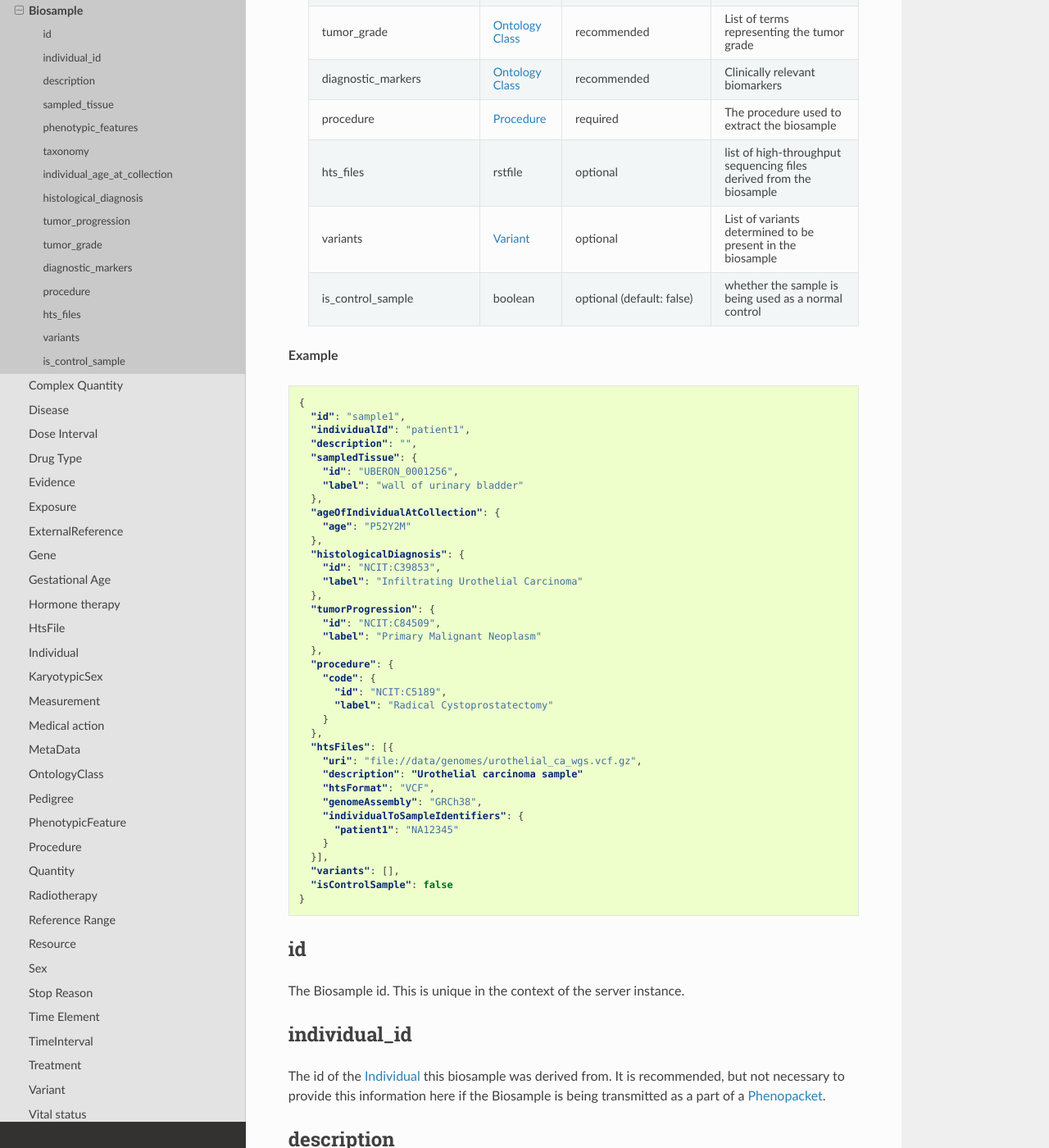
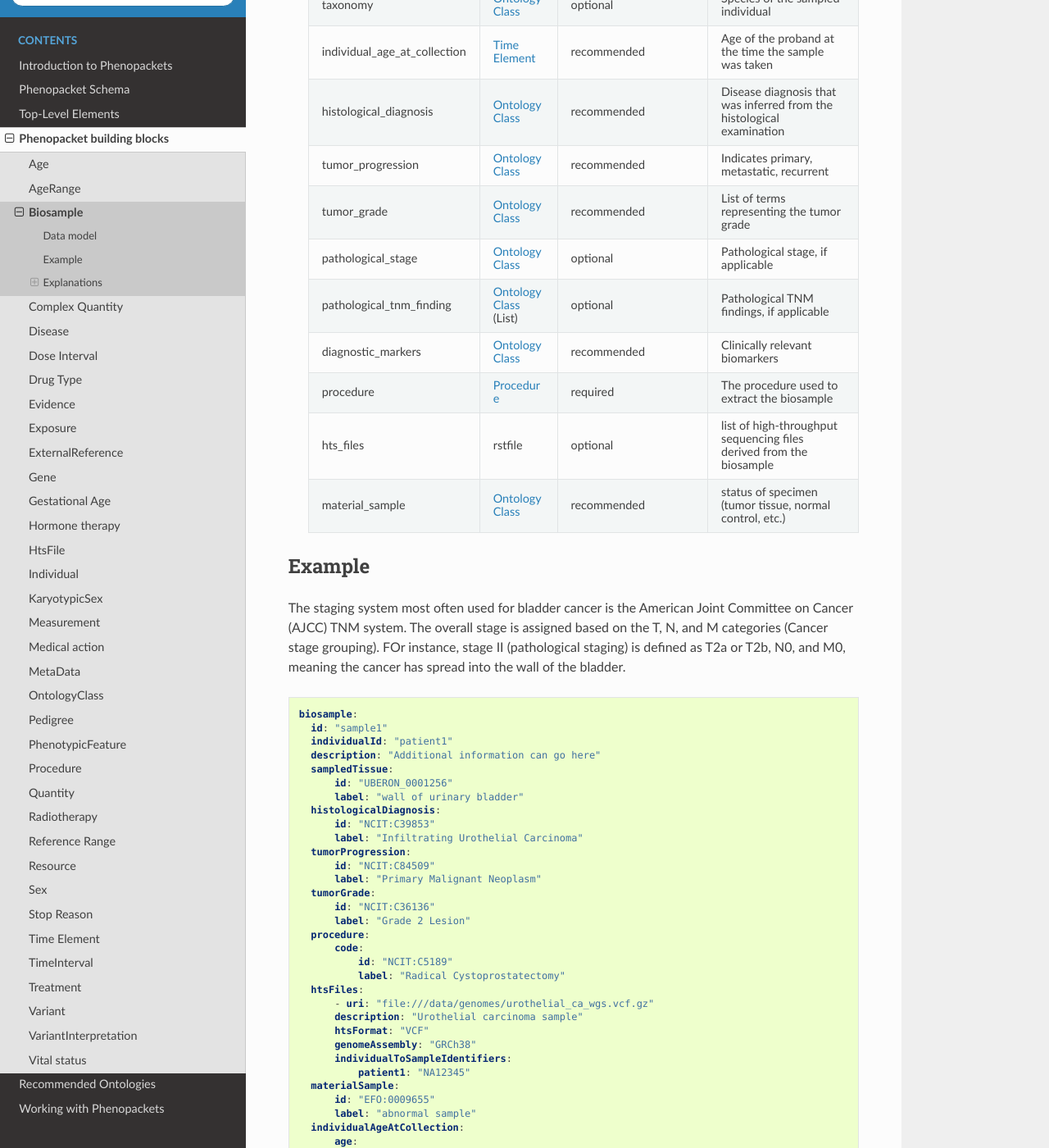
Before and after one commit to phenopackets/phenopacket-schema, a Sphinx documentation site: the page built from docs/biosample.rst, in a window 1280 px wide and 1400 px high, scrolled down 859 px. Shown: the whole window at 82% size. Built offline with Sphinx 7.4.7 and the Read the Docs theme 2.0.0, drawn with Linux system fonts in a browser that asks for light colours; some of the changed text lies outside the part shown.

Commit message:
biosample documentation v2 (#278)
* biosample documentation v2

* variant interpretation documentation v2

```diff
--- a/docs/biosample.rst
+++ b/docs/biosample.rst
@@ -1,8 +1,8 @@
 .. _rstbiosample:
 
-=========
+#########
 Biosample
-=========
+#########
 
 A Biosample refers to a unit of biological material from which the substrate
 molecules (e.g. genomic DNA, RNA, proteins) for molecular analyses (e.g.
@@ -12,7 +12,8 @@ sequencing or a protein fraction from a gradient centrifugation.
 Several instances (e.g. technical replicates) or types of experiments (e.g.
 genomic array as well as RNA-seq experiments) may refer to the same Biosample.
 
-**Data model**
+Data model
+##########
 
  .. list-table::
    :widths: 25 25 50 50
@@ -30,24 +31,36 @@ genomic array as well as RNA-seq experiments) may refer to the same Biosample.
      - string
      - recommended
      - arbitrary identifier
+   * - derived_from_id
+     - string
+     - optional
+     - id of the biosample from which the current biosample was derived (if applicable)
    * - description
      - string
      - optional
      - arbitrary text
    * - sampled_tissue
      - :ref:`rstontologyclass`
-     - required
+     - optional
      - Tissue from which the sample was taken
+   * - sample_type
+     - :ref:`rstontologyclass`
+     - optional
+     - type of material, e.g., RNA, DNA, Cultured cells
    * - phenotypic_features
-     - :ref:`rstphenotypicfeature`
+     - :ref:`rstphenotypicfeature` (List)
      - recommended
      - List of phenotypic abnormalities of the sample
+   * - measurements
+     - :ref:`rstmeasurement` (List)
+     - optional
+     - List of measurements of the sample
    * - taxonomy
      - :ref:`rstontologyclass`
      - optional
      - Species of the sampled individual
    * - individual_age_at_collection
-     - :ref:`rstage` OR :ref:`rstagerange`
+     - :ref:`rsttimeelement`
      - recommended
      - Age of the proband at the time the sample was taken
    * - histological_diagnosis
@@ -62,6 +75,14 @@ genomic array as well as RNA-seq experiments) may refer to the same Biosample.
      - :ref:`rstontologyclass`
      - recommended
      - List of terms representing the tumor grade
+   * - pathological_stage
+     - :ref:`rstontologyclass`
+     - optional
+     - Pathological stage, if applicable
+   * - pathological_tnm_finding
+     - :ref:`rstontologyclass` (List)
+     - optional
+     - Pathological TNM findings, if applicable
    * - diagnostic_markers
      - :ref:`rstontologyclass`
      - recommended
@@ -74,59 +95,69 @@ genomic array as well as RNA-seq experiments) may refer to the same Biosample.
      - :ref:`rstfile`
      - optional
      - list of high-throughput sequencing files derived from the biosample
-   * - variants
-     - :ref:`rstvariant`
-     - optional
-     - List of variants determined to be present in the biosample
-   * - is_control_sample
-     - boolean
-     - optional (default: false)
-     - whether the sample is being used as a normal control
+   * - material_sample
+     - :ref:`rstontologyclass`
+     - recommended
+     - status of specimen (tumor tissue, normal control, etc.)
+
+Example
+#######
+
+The staging system most often used for
+bladder cancer is the American Joint Committee on Cancer (AJCC) TNM system. The overall
+stage is assigned based on the T, N, and M categories (Cancer stage grouping). FOr instance, stage II (pathological staging)
+is defined as T2a or T2b, N0, and M0, meaning the cancer has spread
+into the  wall of the bladder.
+
+.. code-block:: yaml
+
+  biosample:
+    id: "sample1"
+    individualId: "patient1"
+    description: "Additional information can go here"
+    sampledTissue:
+        id: "UBERON_0001256"
+        label: "wall of urinary bladder"
+    histologicalDiagnosis:
+        id: "NCIT:C39853"
+        label: "Infiltrating Urothelial Carcinoma"
+    tumorProgression:
+        id: "NCIT:C84509"
+        label: "Primary Malignant Neoplasm"
+    tumorGrade:
+        id: "NCIT:C36136"
+        label: "Grade 2 Lesion"
+    procedure:
+        code:
+            id: "NCIT:C5189"
+            label: "Radical Cystoprostatectomy"
+    htsFiles:
+        - uri: "file:///data/genomes/urothelial_ca_wgs.vcf.gz"
+        description: "Urothelial carcinoma sample"
+        htsFormat: "VCF"
+        genomeAssembly: "GRCh38"
+        individualToSampleIdentifiers:
+            patient1: "NA12345"
+    materialSample:
+        id: "EFO:0009655"
+        label: "abnormal sample"
+    individualAgeAtCollection:
+        age:
+            iso8601duration: "P52Y2M"
+    pathologicalStage:
+        id: "NCIT:C28054"
+        label: "Stage II"
+    pathologicalTnmFinding:
+    - id: "NCIT:C48726"
+        label: "T2b Stage Finding"
+    - id: "NCIT:C48705"
+        label: "N0 Stage Finding"
+    - id: "NCIT:C48699"
+        label: "M0 Stage Finding"
 
 
-
-**Example**
-
-.. code-block:: json
-
-  {
-    "id": "sample1",
-    "individualId": "patient1",
-    "description": "",
-    "sampledTissue": {
-      "id": "UBERON_0001256",
-      "label": "wall of urinary bladder"
-    },
-    "ageOfIndividualAtCollection": {
-      "age": "P52Y2M"
-    },
-    "histologicalDiagnosis": {
-      "id": "NCIT:C39853",
-      "label": "Infiltrating Urothelial Carcinoma"
-    },
-    "tumorProgression": {
-      "id": "NCIT:C84509",
-      "label": "Primary Malignant Neoplasm"
-    },
-    "procedure": {
-      "code": {
-        "id": "NCIT:C5189",
-        "label": "Radical Cystoprostatectomy"
-      }
-    },
-    "htsFiles": [{
-      "uri": "file://data/genomes/urothelial_ca_wgs.vcf.gz",
-      "description": "Urothelial carcinoma sample"
-      "htsFormat": "VCF",
-      "genomeAssembly": "GRCh38",
-      "individualToSampleIdentifiers": {
-        "patient1": "NA12345"
-      }
-    }],
-    "variants": [],
-    "isControlSample": false
-  }
-
+Explanations
+############
 
 id
 ~~
@@ -137,6 +168,10 @@ individual_id
 The id of the :ref:`rstindividual` this biosample was derived from. It is recommended, but not necessary to
 provide this information here if the Biosample is being transmitted as a part of
 a :ref:`rstphenopacket`.
+
+derived_from_id
+~~~~~~~~~~~~~~~
+The id of the parent biosample this biosample was derived from.
 
 description
 ~~~~~~~~~~~
@@ -149,10 +184,25 @@ On :ref:`rstontologyclass` describing the tissue from which the specimen was col
 We recommend the use of `UBERON <https://www.ebi.ac.uk/ols/ontologies/uberon>`_. The
 PDX MI mapping is ``Specimen tumor tissue``.
 
+sample_type
+~~~~~~~~~~~
+
+RNA, DNA, Cultured cells. We recommend use of EFO term to describe the sample,
+for instance, `genomic DNA (EFO:0008479) <https://www.ebi.ac.uk/ols/ontologies/efo/terms?iri=http%3A%2F%2Fwww.ebi.ac.uk%2Fefo%2FEFO_0008479>`_.
+
+
 phenotypic_features
-~~~~~~~~~~
+~~~~~~~~~~~~~~~~~~~
 The phenotypic characteristics of the BioSample, for example histological findings of a biopsy.
 See :ref:`rstphenotypicfeature` for further information.
+
+
+measurements
+~~~~~~~~~~~~
+Measurements (usually quantitative) performed on the sample.
+See :ref:`rstmeasurement` for further information.
+
+
 
 
 taxonomy
@@ -164,8 +214,11 @@ NCBITaxon:9606 is human (homo sapiens sapiens) and  or NCBITaxon:9615 is dog.
 
 individual_age_at_collection
 ~~~~~~~~~~~~~~~~~~~~~~~~~~~~
-An :ref:`rstage` or :ref:`rstagerange` describing the age or age range of the individual this biosample was
-derived from at the time of collection. See :ref:`rstage` for further information.
+An age object describing the age of the individual this biosample was
+derived from at the time of collection. The Age object allows the encoding
+of the age either as ISO8601 duration or time interval (preferred), or
+as ontology term object.
+See :ref:`rsttimeelement` for further information.
 
 histological_diagnosis
 ~~~~~~~~~~~~~~~~~~~~~~
@@ -214,15 +267,13 @@ URI element which refers to a file on a given file system or a resource on the w
 
 See :ref:`rstfile` for further information.
 
-variants
-~~~~~~~~
-This is a field for genetic variants and can be used for listing either candidate variants or diagnosed causative
-variants. If this biosample represents a cancer specimen, the variants might refer to somatic variants identified
-in the biosample. The resources using these fields should define what this represents in their context.
-See :ref:`rstvariant` for further information.
+material_sample
+~~~~~~~~~~~~~~~
 
-is_control_sample
-~~~~~~~~~~~~~~~~~
-A boolean (true/false) value.
-If true, this sample is being use as a normal control, often in combination with another sample that is thought to contain a pathological finding
-the default value is false.
+This element can be used to specify the status of the sample. For instance,
+a status may be used as a normal control, often in combination with
+another sample that is thought to contain a pathological finding.
+We recommend use of ontology terms such as
+
+- `reference sample (EFO:0009654) <https://www.ebi.ac.uk/ols/ontologies/efo/terms?iri=http%3A%2F%2Fwww.ebi.ac.uk%2Fefo%2FEFO_0009654>`_.
+- `abnormal sample (EFO:0009655) <https://www.ebi.ac.uk/ols/ontologies/efo/terms?iri=http%3A%2F%2Fwww.ebi.ac.uk%2Fefo%2FEFO_0009655>`_.
--- a/docs/building-blocks.rst
+++ b/docs/building-blocks.rst
@@ -48,4 +48,5 @@ building blocks.
    time-interval
    treatment
    variant
+   variant-interpretation
    vital-status
```
Also changed, not shown: docs/gene.rst (+8 -5 lines), docs/genomic-interpretation.rst (added, +97 -0 lines), docs/variant-interpretation.rst (added, +67 -0 lines), docs/variant.rst (+15 -0 lines), 2 other files.
